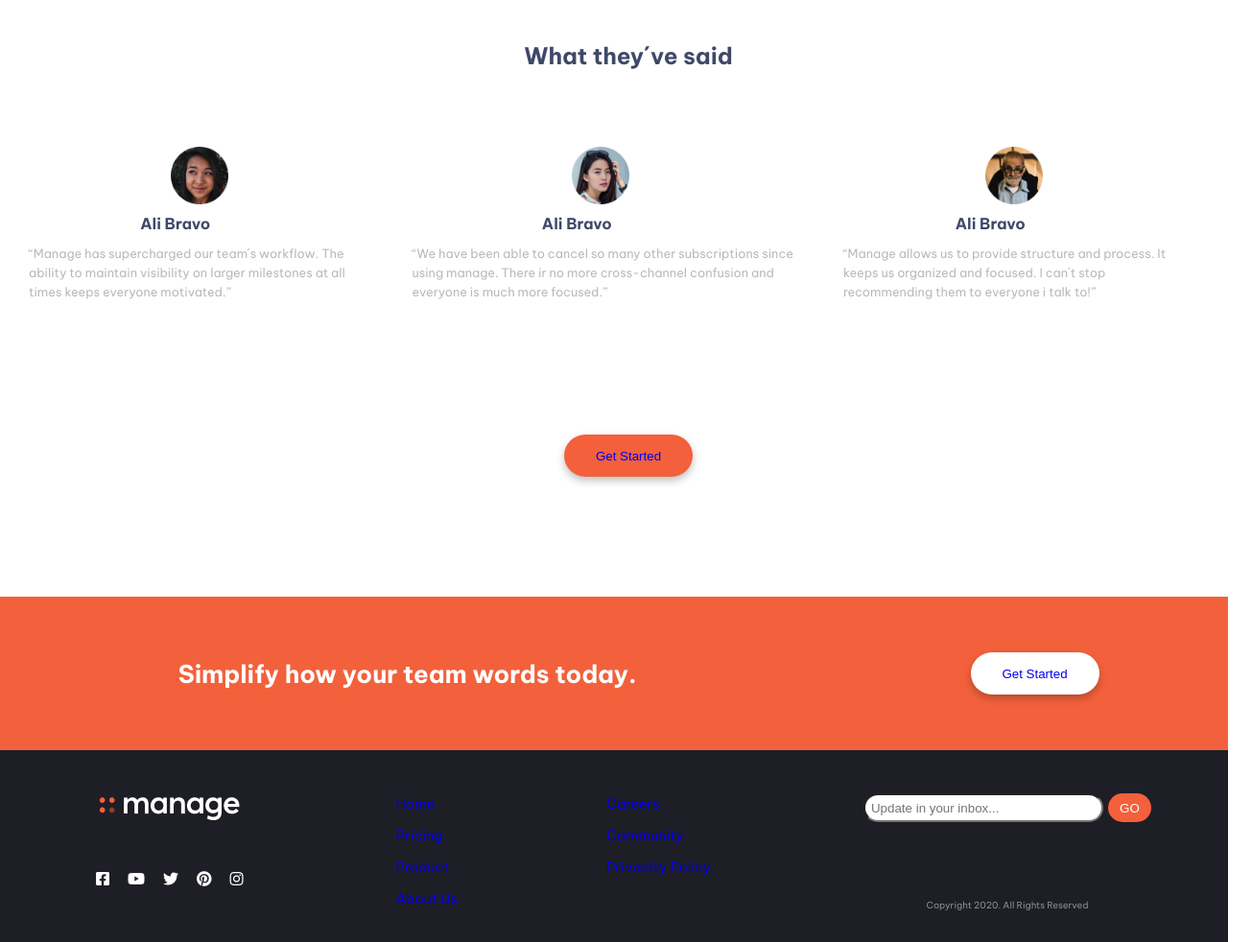
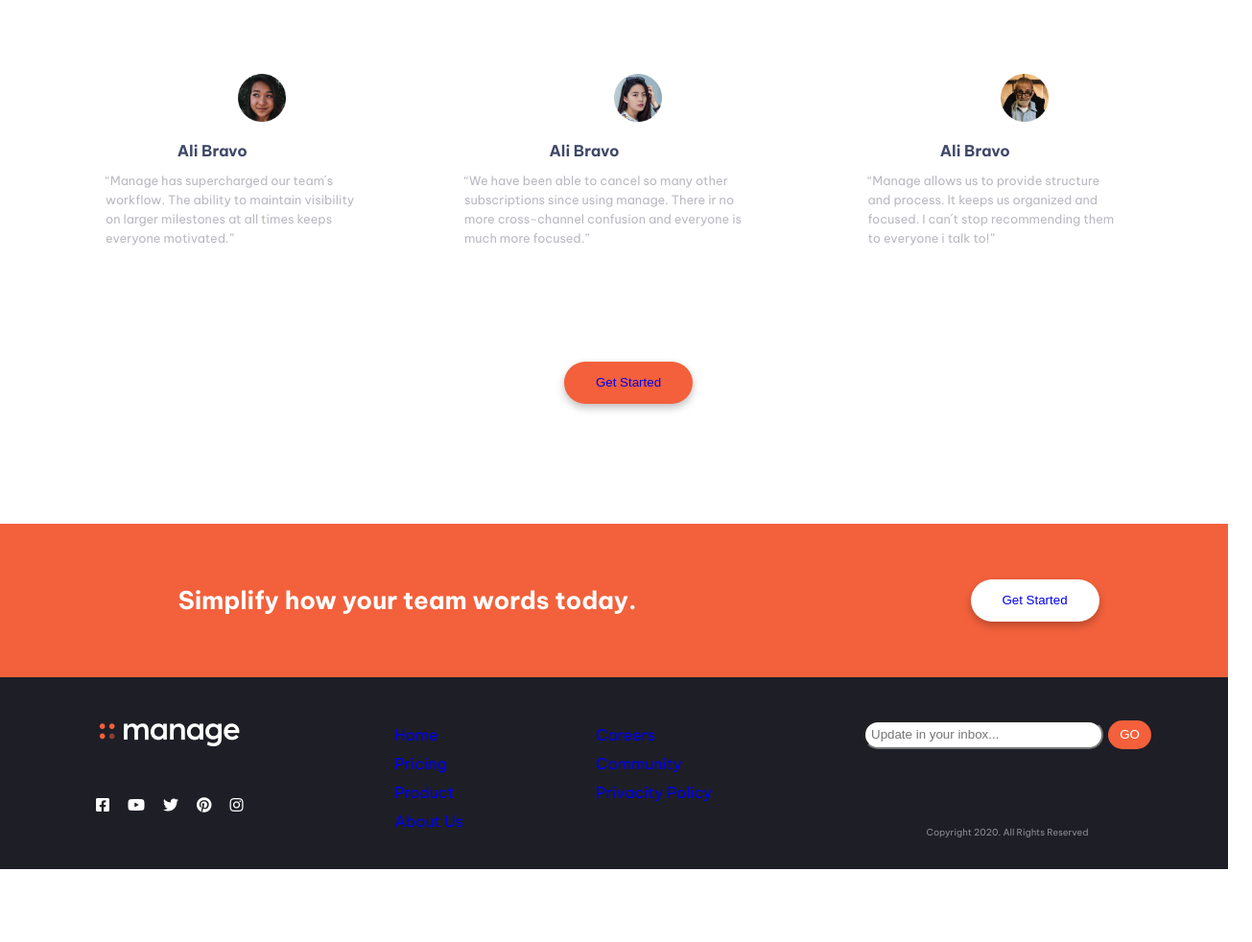
Before and after one commit to lullorente/FrontEnd-1, a plain HTML site: page FINAL-LLORENTE-LUCIA/index.html in a window 1280 px wide. Shown: the part 1203-2185 px from the top of the page at 96% size, 1305 px wide, since content can reach past the window. After the commit the page ends 2109 px from the top, so only its background shows below. Drawn offline with Linux system fonts and the light colour scheme.

Commit message:
subiendo modificaciones

```diff
--- a/FINAL-LLORENTE-LUCIA/css/style.css
+++ b/FINAL-LLORENTE-LUCIA/css/style.css
@@ -17,7 +17,7 @@ a:link, a:visited, a:active {
 button a:visited {
     color: inherit;
 }
-li a:active {
+ul li a:active {
     color:#B3B2B7;
     cursor: pointer;
 }
@@ -36,7 +36,6 @@ ul a:visited {
 
 
 header {
-    /* height: 100px; */
     display: flex;
     justify-content: space-between;
     align-items: center;
@@ -117,7 +116,6 @@ h1 {
 
 .secundaria {
     margin-top: 10%;
-    width: 100%;
 }
 
 .secundaria .text-container span {
@@ -129,8 +127,8 @@ h1 {
 }
 
 .list-container {
-    width: 350px;
-    margin-top:50px;
+    width: 92%;
+    margin-top: 50px;
 }
 
 .list-container>h3 {
@@ -181,15 +179,15 @@ h1 {
 
 
 .person {
-    height: 320px;
+    height: 250px;
     position: relative;
 }
 .person>img {
     position: absolute;
     top: 0%;
     left: 37%;
-    height: 60px;
-    width: 60px;
+    height: 50px;
+    width: 50px;
 }
 
 .testimonios-text-container {
@@ -283,21 +281,19 @@ div .redes {
     font-size: 2.2rem;
 }
 
-.navfooter nav ul {
+.navfooter {
+    width: 100%;
     display: flex;
-    flex-direction: row;
-    gap: 40px;
-    margin-top: 25px;
-    margin-bottom: 15px;
-    color:#FFFFFF;
+    justify-content: space-evenly;
+    padding: 20px;
+    color: #FFFFFF;
 }
 
-.navfooter nav ul div {
-    display: flex;
-    flex-direction: column;
-    gap: 15px;
-    font-size: 0.9rem;
+.lista-1>ul>li,
+.lista-2>ul>li{
+    margin-top: 10px;
 }
+
 
 .formulario {
     display: flex;
@@ -350,16 +346,16 @@ footer div span {
         display: none;
     }
     header div {
-        gap: 105px;
+        gap: 15px;
     }
     .navbar {
         display: flex;
         justify-content: space-between;
         align-items: center;
-        margin-left: 100px;
+        margin-left: 5px;
     }
     .navbar nav {
-        width: 80%;
+        width: 20%;
     }
     .navbar nav ul {
         display: flex;
@@ -379,10 +375,12 @@ footer div span {
     /* SECTION 1 */
 
     .principal {
+        width: 100%;
         display: flex;
         flex-direction: row;
         justify-content: space-between;
     }
+
     .text-container {
         display: flex;
         flex-wrap: wrap;
@@ -399,8 +397,9 @@ footer div span {
     /* SECTION 2 */
 
     .text-container h2 {
-        font-size: 1.4rem;
+        font-size: 1.5rem;
     }
+
 
     .list-container {
         margin-top: 0;
@@ -422,8 +421,9 @@ footer div span {
         display: flex;
         flex-direction: row;
         justify-content: space-between;
-        width: 100%;
-        gap: 15px;
+        /* width: 100%;
+        gap: 15px; */
+        margin-left: 30px;
     }
 
     .secundaria .text-container {
@@ -440,7 +440,7 @@ footer div span {
     .testimonios-text-container {
         height: 200px;
         padding-top: 70px;
-        width: 90%;
+        width: 70%;
     }
     .person {
         height: 300px;
@@ -455,7 +455,7 @@ footer div span {
         display: flex;
         justify-content: center;
         align-items: center;
-        width: 100%;
+        margin-left: 80px;
     }
     h4 {
         width: 85%;
@@ -467,6 +467,11 @@ footer div span {
     .testimonios h2 {
         margin-top: 80px;
         margin-bottom: 80px;
+    }
+
+    .testimonios {
+        /* width: 100%; */
+        /* margin-left: 70px; */
     }
 
     /* SIMPLIFY */
@@ -502,11 +507,12 @@ footer div span {
         gap: 19px;
         font-size: 1rem;
     }
-    .navfooter nav ul {
+    .navfooter {
         display: flex;
-        flex-direction: row;
-        gap: 155px;
+        justify-content: space-between;
+        width: 29%;
     }
+
     .formulario {
         display: flex;
         flex-direction: column;
--- a/FINAL-LLORENTE-LUCIA/index.html
+++ b/FINAL-LLORENTE-LUCIA/index.html
@@ -4,7 +4,7 @@
     <meta charset="UTF-8">
     <meta http-equiv="X-UA-Compatible" content="IE=edge">
     <meta name="viewport" content="width=device-width, initial-scale=1.0">
-    <title>Document</title>
+    <title>Final</title>
     <link rel="stylesheet" href="https://use.fontawesome.com/releases/v5.15.4/css/all.css" integrity="sha384-DyZ88mC6Up2uqS4h/KRgHuoeGwBcD4Ng9SiP4dIRy0EXTlnuz47vAwmeGwVChigm" crossorigin="anonymous">
     <link rel="stylesheet" href="./CSS/style.css">
 </head>
@@ -103,21 +103,21 @@
         </div>
     </div>
         <div class="navfooter">
-            <nav>
+            <div class="lista-1">
                 <ul type="none">
-                <div>
                 <li><a href="#">Home</a></li>
                 <li><a href="#">Pricing</a></li>
                 <li><a href="#">Product</a></li>
                 <li><a href="#">About Us</a></li>
-                </div>
-                <div>
+            </ul>
+        </div>
+        <div class="lista-2">
+                <ul type="none">
                 <li><a href="#">Careers</a></li>
                 <li><a href="#">Community</a></li>
                 <li><a href="#">Privacity Policy</a></li>
-                </div>
-            </ul>
-            </nav>
+                </ul>
+        </div>
         </div>
         <div class="formulario">
         <form action="#" method="post">
```
